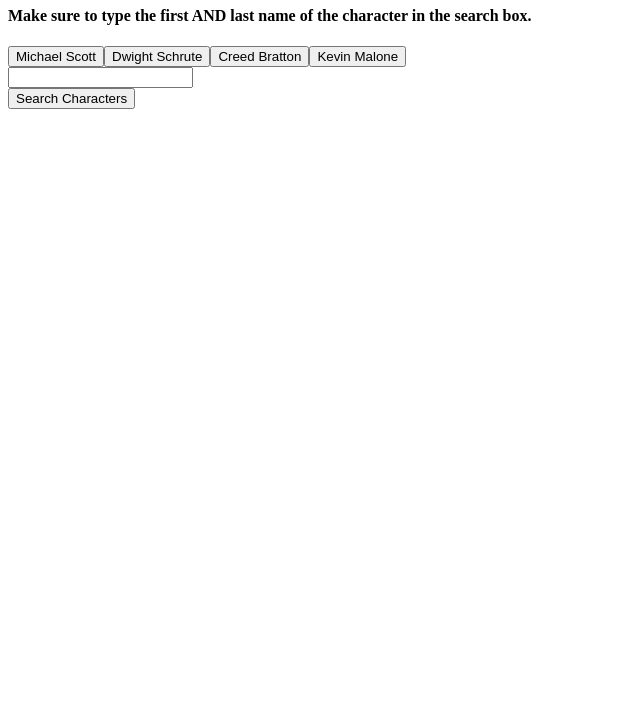
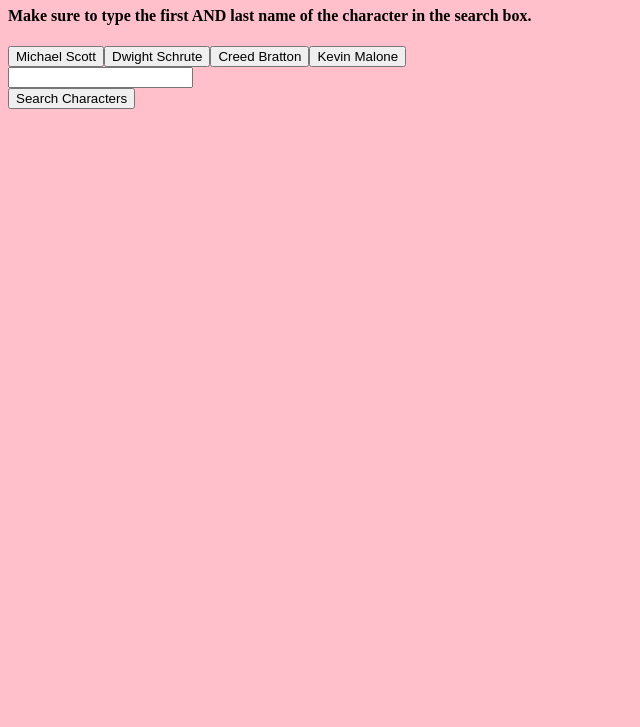
Before and after one commit to anniestew/Giftastic, a plain HTML site: page index.html in a window 1280 px wide. Shown: the part 73-800 px from the top of the page, without its empty margins (0-640 px from the left). Drawn offline with nearby package versions, Linux system fonts and the light colour scheme.

Commit message:
background color change test

```diff
--- a/assets/css/style.css
+++ b/assets/css/style.css
@@ -0,0 +1,3 @@
+body {
+    background: pink;
+}
--- a/index.html
+++ b/index.html
@@ -4,6 +4,7 @@
 <head>
   <meta charset="utf-8">
   <title>Giftastic!</title>
+  <link rel="stylesheet" href="assets/css/style.css">
 </head>
 
 <body>
```
Also changed, not shown: 2 other files.
